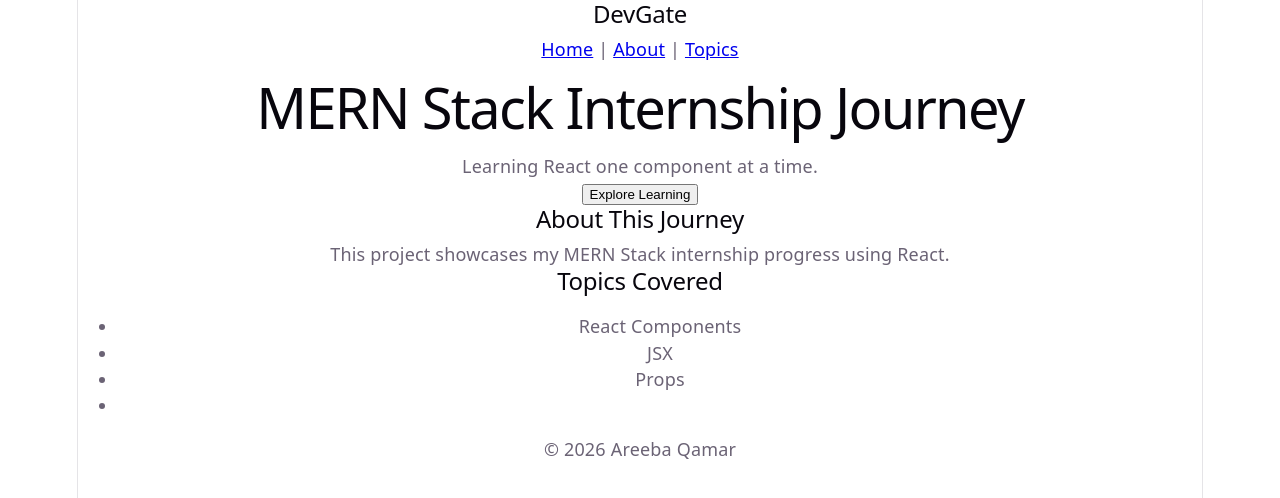
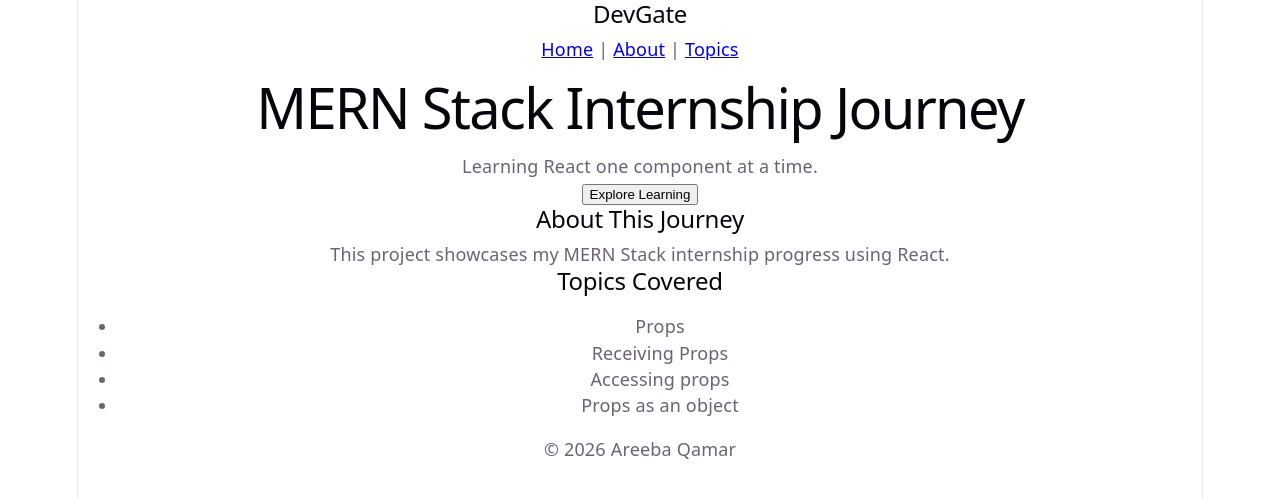
Before and after one commit to areeba-qamar/internship-mern-fullstack, a React (Vite) app in the folder week-3/react-practice/: page / in a window 1280 px wide. Shown: the top 498 px of the page. Built offline with nearby package versions, Linux system fonts and the light colour scheme.

Commit message:
Receiving and Accesing of props

```diff
--- a/week-3/react-practice/src/App.jsx
+++ b/week-3/react-practice/src/App.jsx
@@ -29,9 +29,10 @@ function App() {
       />
       <Services
         title="Topics Covered"
-        service1="React Components"
-        service2="JSX"
-        service3="Props"
+        service1="Props"
+        service2="Receiving Props"
+        service3="Accessing props"
+        service4="Props as an object"
       />
    </main>
 
```
